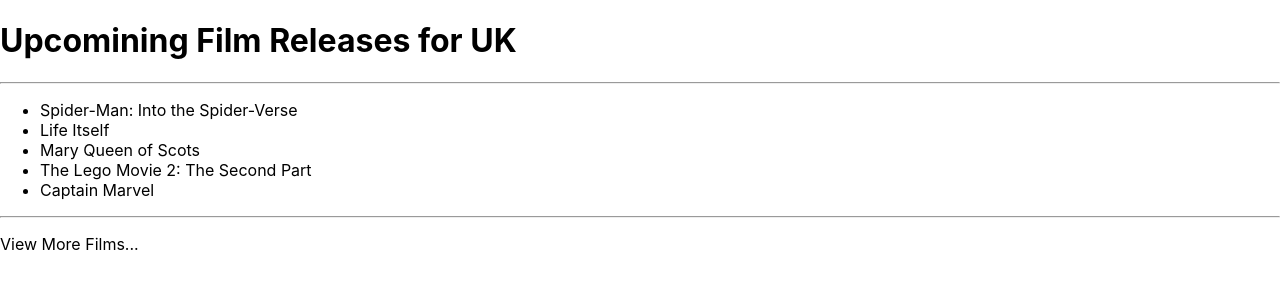
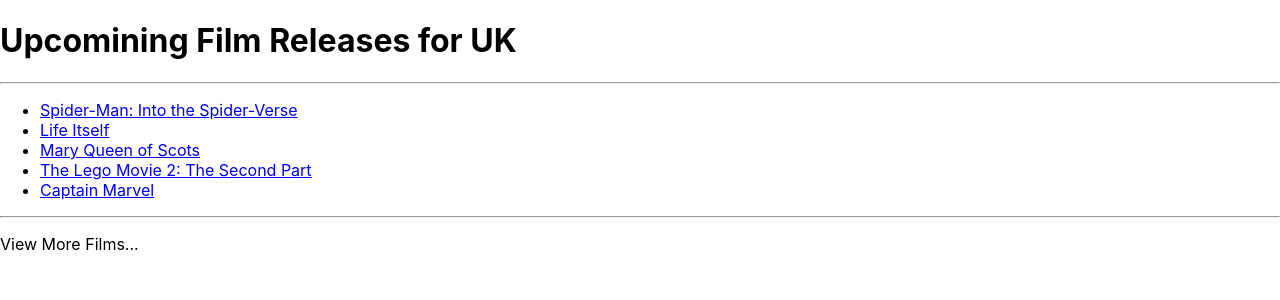
Before and after one commit to kss101/week_07_day_1_homework_films_react, a React (Create React App) app: page / in a window 1280 px wide. Shown: the top 300 px of the page. Built offline with nearby package versions, Linux system fonts and the light colour scheme.

Commit message:
Updated Films container to use the name and url props in a list with <a> tags.

```diff
--- a/src/components/Film.js
+++ b/src/components/Film.js
@@ -1,7 +1,7 @@
 const Film = ({name, url}) => {
     return(
         <>
-            <li>{name}</li>
+            <li><a href={url} rel="external" target="_blank">{name}</a></li>
         </>
     )
 }
```
Also changed, not shown: 1 other file (tests, documents, lock files or other folders).
